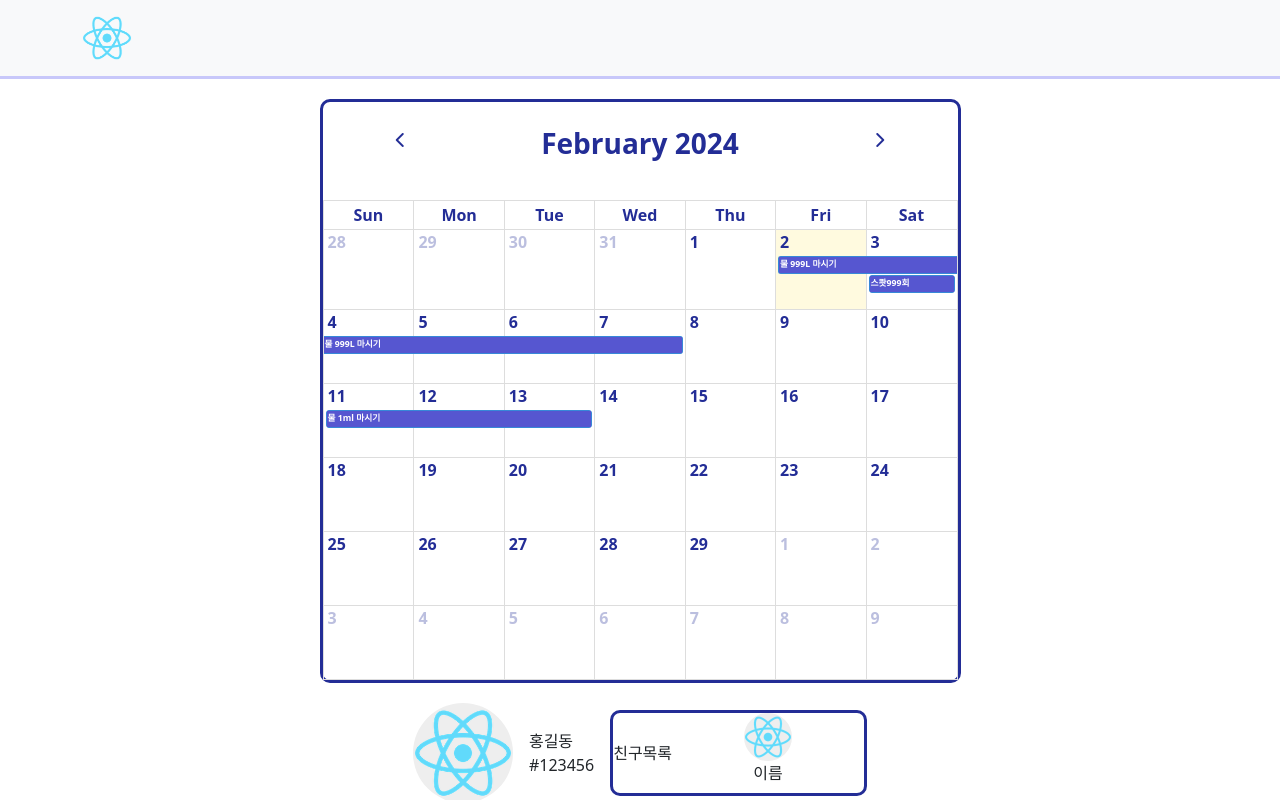
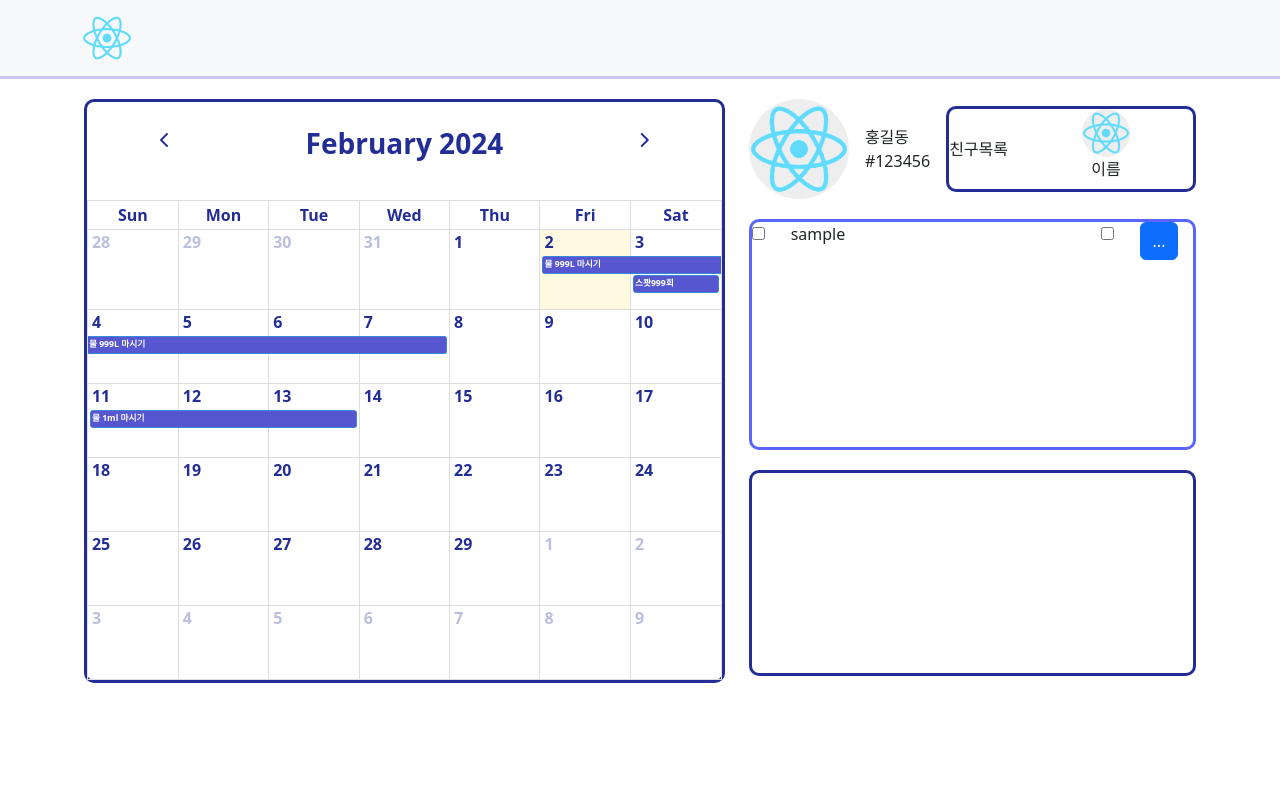
Before and after one commit to seophohoho/PlanIsJustNow-fe, a React (Create React App) app: page /Calender in a window 1280 px wide. Shown: the top 800 px of the page. Built offline with nearby package versions, Linux system fonts and the light colour scheme.

Commit message:
친구 목록 scroll snap 구현

```diff
--- a/src/pages/CalenderMain.js
+++ b/src/pages/CalenderMain.js
@@ -15,7 +15,7 @@
   return (
     <div>
          <header>
-            <Navbar expand="md" className="bg-body-tertiary">
+            <Navbar expand="md" className="bg-body-tertiary">{/**추후 Navbar도 컴포넌트화 해서 다른페이지에 적용시키기 */}
                 <Container>
                     <Navbar.Brand href="#">
                         <img src='/logo192.png'width={"50px"}></img>
@@ -48,33 +48,39 @@
                                     <p>홍길동</p>{/*폰트, 줄바꿈, 공간 나중에, 받아온거 리덕스로 적용*/}
                                     <p>#123456</p>
                                 </div>
-                                <Stack direction='horizontal' className='fc-direction-ltr m-auto'>{/*스크롤 지원, 버튼x, 튀어나간 요소 배경에 비치치않게, state로 친구 수에 따라 늘어나도록 */}
-                                    <p>친구목록</p>
-                                    <Stack className='text-center'>{/* todo 여기는 컴포넌트화 해서 map으로 */}
+                                <div direction='horizontal' className='fc-direction-ltr m-auto section'>{/*스크롤 지원, 버튼x, 튀어나간 요소 배경에 비치치않게, state로 친구 수에 따라 늘어나도록 */}
+                                    <p className='section__item'>친구목록</p>
+                                    <Stack className='text-center section__item'>{/* todo 여기는 컴포넌트화 해서 map으로 */}
+                                        <Image src="/logo192.png" roundedCircle className='input-bgSet float-display w-25 m-auto '/>
+                                        <Form.Label className=''>이름</Form.Label>
+                                    </Stack>{/**네브바쪽으로 옮길까? 충돌 무시도 있을것 같은데 살펴보자 이미지 너무커! */}
+                                    <Stack className='text-center section__item'>{/* todo 여기는 컴포넌트화 해서 map으로 */}
+                                        <Image src="/logo192.png" roundedCircle className='input-bgSet float-display w-25  '/>
+                                        <Form.Label className=''>이름</Form.Label>
+                                    </Stack>
+                                    <Stack className='text-center section__item'>{/* todo 여기는 컴포넌트화 해서 map으로 */}
                                         <Image src="/logo192.png" roundedCircle className='input-bgSet float-display w-25 m-auto '/>
                                         <Form.Label className=''>이름</Form.Label>
                                     </Stack>
-                                </Stack>
+                                    <Stack className='text-center section__item'>{/* todo 여기는 컴포넌트화 해서 map으로 */}
+                                        <Image src="/logo192.png" roundedCircle className='input-bgSet float-display w-25 m-auto '/>
+                                        <Form.Label className=''>이름</Form.Label>
+                                    </Stack>
+
+
+
+                                </div>
                             </Stack>
                             <Stack direction='horizontal' className='fc-direction-ltr-2v'>
                                 {/**고정된 크기, 스크롤 지원 일정 생성버튼은 일정들 맨 아래에 내부일정 또한 컴포넌트화 해서 map으로 */}
                                 <div className='h-225 w-max'>
                                     <Stack>
-                                        <Row>{/**여기서 부터 컴포넌트화 */}
-                                            <Col sm={1}><input type='checkbox'></input></Col>
-                                            <Col sm={8}>Variable width content</Col>
-                                            <Col sm={1}>
-                                            <input type='checkbox'></input>
-                                            </Col>
-                                            <Col sm={2}>
-                                                <Button>...</Button> {/**디자인 초기화 아니면 다른요소 제작 후 클릭이벤트 구현 */}
-                                            </Col>
-                                        </Row>
+                                        <Schedule/>
                                     </Stack>
                                 </div>
                             </Stack>
                             <Stack direction='horizontal' className='fc-direction-ltr'>
-                                {/**펫 공간 위 아래, 고정된 크기 위쪽만, 생성 Stack으로 위아래 */}
+                                {/**펫 공간 위 아래, 고정된 크기 위쪽만, 생성 Stack으로 위 아래 */}
                                 <div className='h-200'>
 
                                 </div>
@@ -91,4 +97,18 @@
    );
 }
 
+function Schedule(){
+    return(
+        <Row>{/**여기서 부터 컴포넌트화 */}
+            <Col sm={1}><input type='checkbox'></input></Col>
+            <Col sm={8}>sample</Col>
+            <Col sm={1}>
+            <input type='checkbox'></input>
+            </Col>
+            <Col sm={2}>
+                <Button>...</Button> {/**디자인 초기화 아니면 다른요소 제작 후 클릭이벤트 구현 */}
+            </Col>
+        </Row>
+    )
+}
 export default CalendarMain
```
